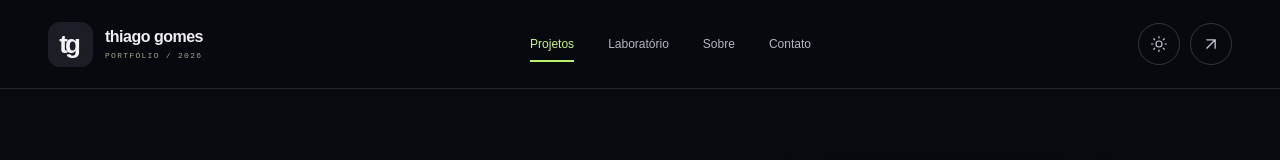
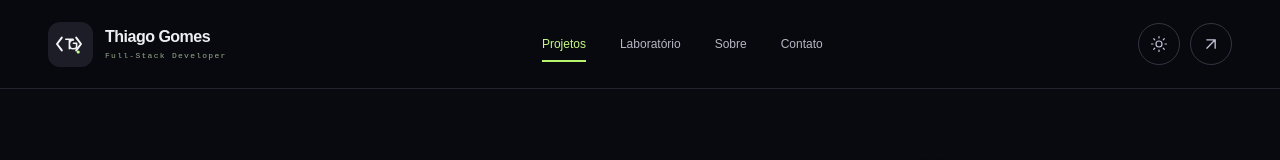
Before and after one commit to Thiago-A-Gomes/Thiago-A-Gomes.github.io, a React (Vite) app in the folder app/: page / in a window 1280 px wide. Shown: the top 160 px of the page. Built offline with nearby package versions, Linux system fonts and the light colour scheme.

Commit message:
Refina identidade do cabeçalho

```diff
--- a/app/src/App.tsx
+++ b/app/src/App.tsx
@@ -100,10 +100,14 @@ export function App() {
         <div className="container header-inner">
           <a className="brand" href="#inicio">
             <span className="brand-symbol" aria-hidden="true">
-              tg<span>·</span>
+              <svg viewBox="0 0 40 40" width="32" height="32" fill="none">
+                <path d="M11 12 5 20l6 8M29 12l6 8-6 8" stroke="currentColor" strokeWidth="2.5" strokeLinecap="round" strokeLinejoin="round" />
+                <path d="M16 14h9m-4.5 0v12m5-7h4v5.5c-1.1 1.1-2.6 1.5-4 1.5-3.1 0-5-2.3-5-5.5S22.5 15 25.5 15" stroke="currentColor" strokeWidth="2" strokeLinecap="round" strokeLinejoin="round" />
+                <circle cx="31.5" cy="30" r="2" fill="var(--accent)" />
+              </svg>
             </span>
             <span className="brand-name">
-              thiago gomes<span>PORTFÓLIO / 2026</span>
+              Thiago Gomes<span>Full-Stack Developer</span>
             </span>
           </a>
           <nav aria-label="Navegação principal">
```
